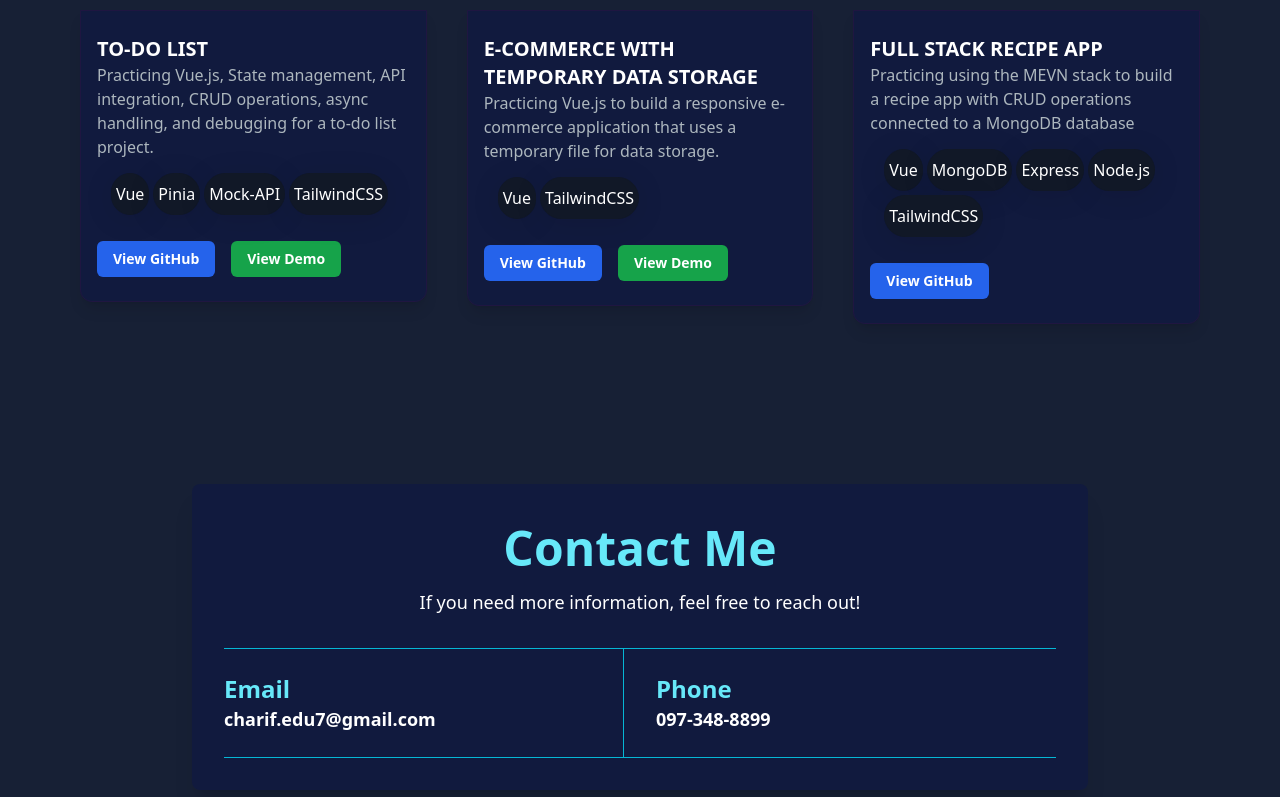
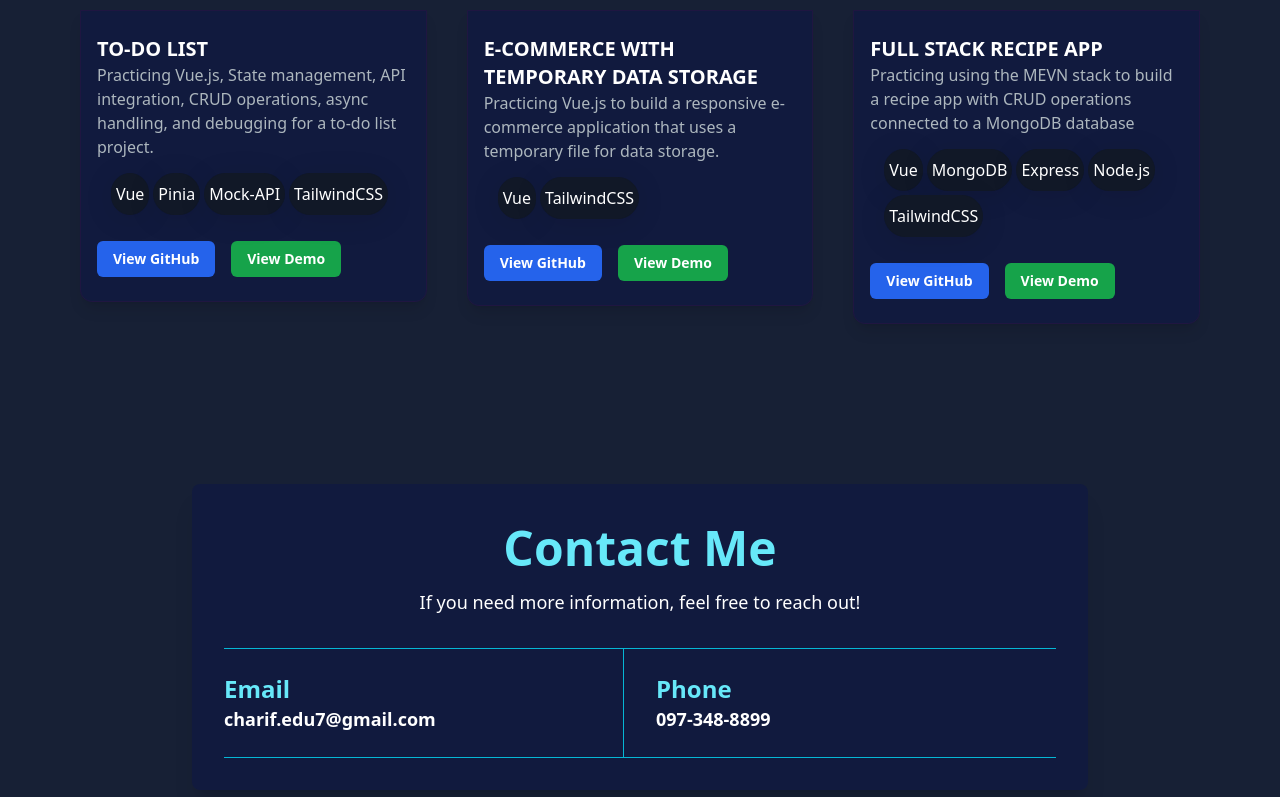
Before and after one commit to Charifx7/MyPortfolio, a Vue app: page / in a window 1280 px wide. Shown: the part 1878-2675 px from the top of the page. Built offline with nearby package versions, Linux system fonts and the light colour scheme.

Commit message:
add project3 weburl

```diff
--- a/src/components/LatestProjSection.vue
+++ b/src/components/LatestProjSection.vue
@@ -71,7 +71,7 @@ const Projects = ref([
         description: 'Practicing using the MEVN stack to build a recipe app with CRUD operations connected to a MongoDB database',
         technologies: ['Vue', 'MongoDB', 'Express', 'Node.js', 'TailwindCSS'],
         gitURL: 'https://github.com/Charifx7/fullstack_MEVN_recipe_app',
-        webURL: ''
+        webURL: 'https://fullstack-mevn-recipe-app-charif-75r1mjh89-charifx7s-projects.vercel.app/'
     },
 
 ]);
```
